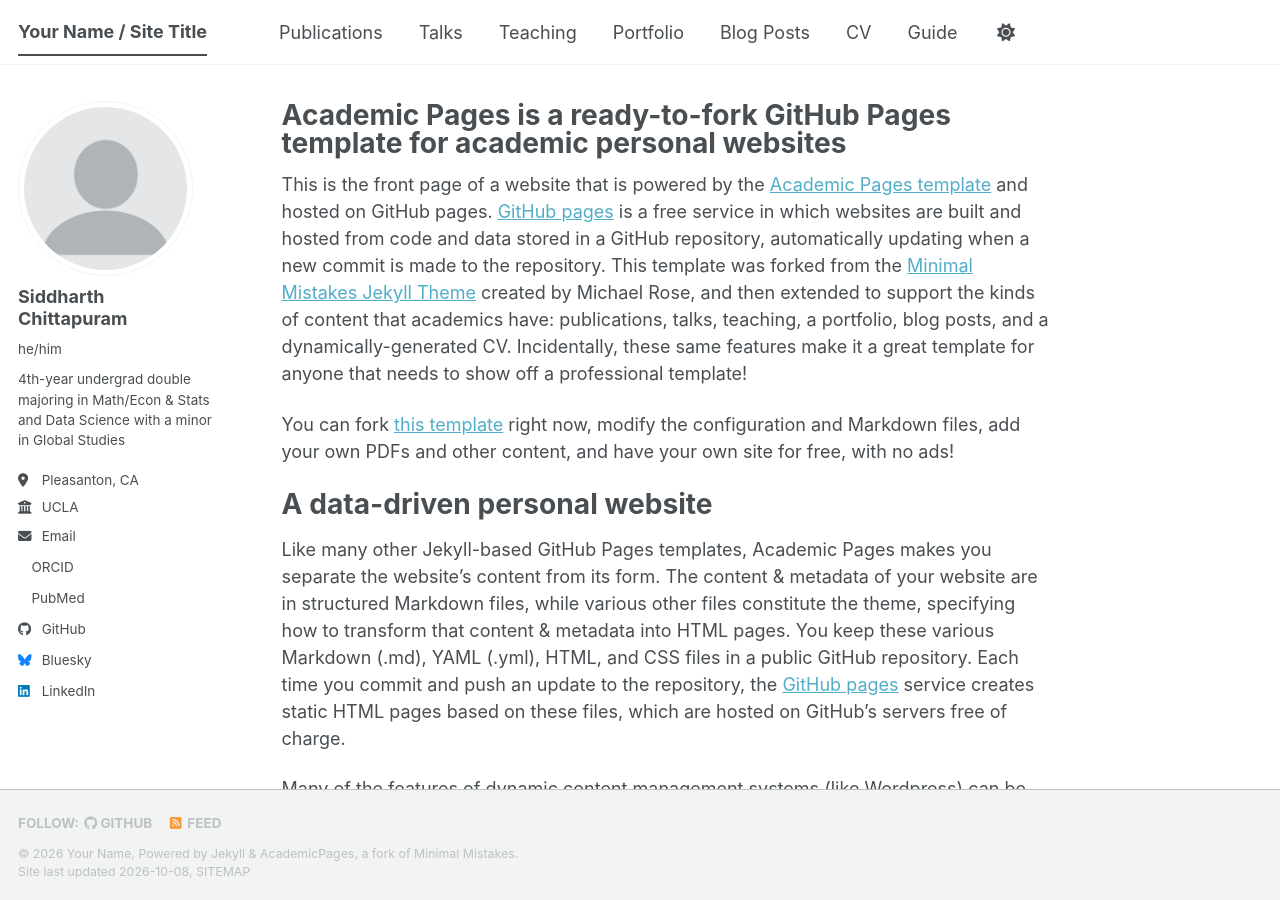
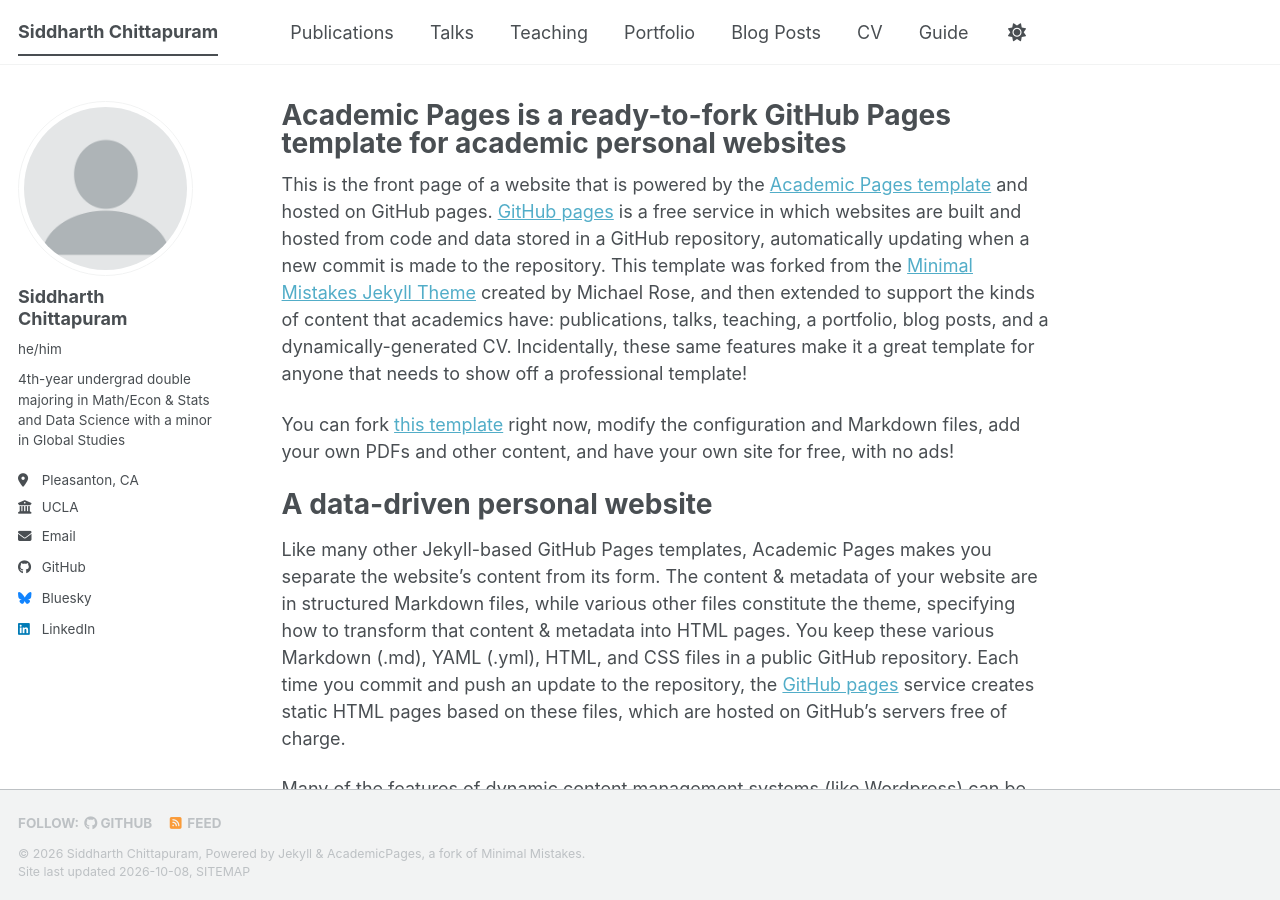
Before and after one commit to schittap/schittap.github.io, a Jekyll site: the page built from _pages/about.md, in a window 1280 px wide and 900 px high. Built offline with Jekyll 4.4.1, drawn with Linux system fonts in a browser that asks for light colours; a style sheet for code colours, icons or effects is not loaded.

Commit message:
Update _config.yml

```diff
--- a/_config.yml
+++ b/_config.yml
@@ -9,10 +9,10 @@
 # Basic Site Settings
 locale                   : "en-US"
 site_theme               : "default" # The available themes options are "default", "air", "sunrise", "mint", "dirt" and "contrast"
-title                    : "Your Name / Site Title"
+title                    : "Siddharth Chittapuram"
 title_separator          : "-"
-name                     : &name "Your Name"
-description              : &description "Your Name's academic portfolio"   # Update this with a general description of your site, this is the default if not overridden by a page
+name                     : &name "Siddharth Chittapuram"
+description              : &description "Siddharth Chittapuram's website"   # Update this with a general description of your site, this is the default if not overridden by a page
 url                      : https://schittap.github.io # The base hostname & protocol for your site e.g. "https://schittap.github.io", just replaced with my username
                                                            # or if you already have some other page hosted on Github then use "https://[your GitHub username].github.io/[Your Repo Name]"
 baseurl                  : "" # the subpath of your site, e.g. "/blog"
@@ -38,10 +38,10 @@ author:
   googlescholar    : # URL
   inspire-hep      : # URL
   impactstory      : # URL
-  orcid            : "https://orcid.org/yourorcidurl"
+  orcid            : # URL
   semantic         : # URL
   ssrn             : # URL
-  pubmed           : "https://www.ncbi.nlm.nih.gov/pubmed/?term=john+snow"
+  pubmed           : # URL
   researchgate     : # URL
   scopus           : # URL
   zotero           : # URL
```
